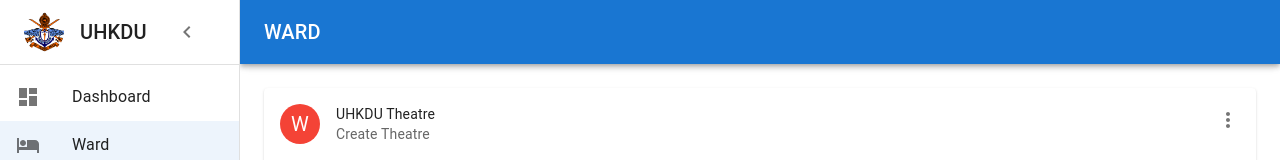
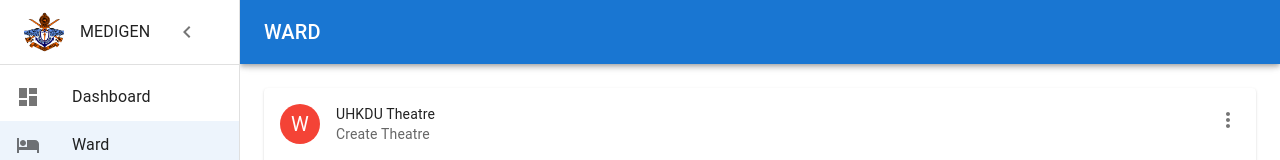
Before and after one commit to SandunMadush/MediGen, a React (Create React App) app: page /user/ward in a window 1280 px wide. Shown: the top 160 px of the page. Built offline with nearby package versions, Linux system fonts and the light colour scheme.

Commit message:
change header title

```diff
--- a/src/layout/Layout.js
+++ b/src/layout/Layout.js
@@ -205,8 +205,8 @@ export default function PersistentDrawerLeft() {
                             <Avatar alt="logo" src={logo} />
                         </Grid>
                         <Grid item>
-                            <Typography variant="h6" noWrap component="div">
-                                UHKDU
+                            <Typography variant="p" noWrap component="div">
+                                MEDIGEN
                             </Typography>
                         </Grid>
                     </Grid>
```
